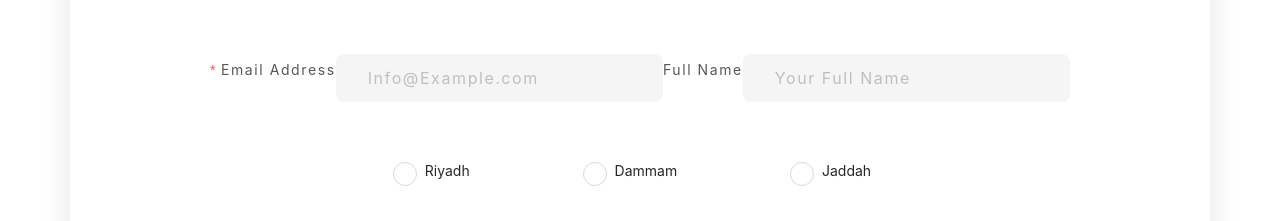
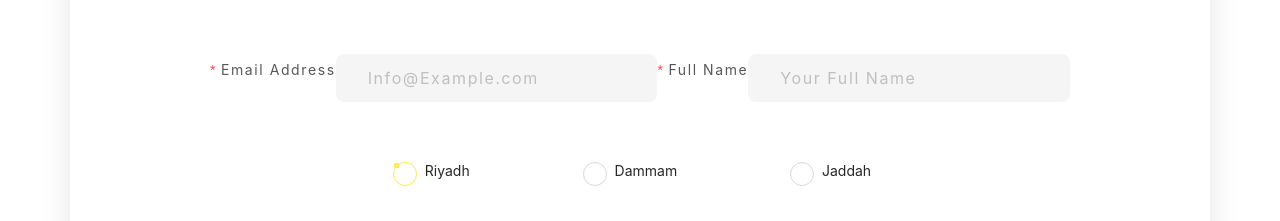
Before and after one commit to Abdulrahman-Falyoun/multi-step-form-react, a React (Create React App) app: page / in a window 1280 px wide. Shown: the part 189-410 px from the top of the page. Built offline with nearby package versions, Linux system fonts and the light colour scheme.

Commit message:
Fixing bugs

```diff
--- a/src/components/card/fancy-small-card.tsx
+++ b/src/components/card/fancy-small-card.tsx
@@ -11,11 +11,17 @@ export default ({
     headerColor,
     borderStyle,
     borderWidth,
-    borderColor
+    borderColor,
+    value,
+    onFancyCardClicked = () => {}
 }: any) => {
     const period = periodText && <span style={{ fontSize: '.6rem', fontWeight: 'normal', letterSpacing: '0rem' }}>{periodText}</span>;
     return (
-        <div className='fancy-card' style={{
+        <div className='fancy-card'
+        onClick={() => {
+            onFancyCardClicked(value);
+        }}
+        style={{
             background: bgColor,
             width: width,
             height: height,
--- a/src/components/input-fields/stepper-input.tsx
+++ b/src/components/input-fields/stepper-input.tsx
@@ -28,7 +28,6 @@ const StepperInput = ({
                 size={size}
                 suffix={suffex}
                 prefix={prefix}
-                value={value}
                 className="stepper-input" />
         </Form.Item>
 
--- a/src/components/steps/step-one-general.tsx
+++ b/src/components/steps/step-one-general.tsx
@@ -18,7 +18,7 @@ const layout = {
 
 const StepOneGenerator = ({ fillStepDataAction, initialData }: any) => {
   const [form] = Form.useForm();
-  const [cityValue, setCityValue] = useState(initialData.city)
+  const [cityValue, setCityValue] = useState(initialData.city || 'Riyadh')
   const [stepOneData, setStepOneData] = useState({ ...initialData })
   useEffect(() => {
     return () => {
@@ -70,15 +70,26 @@ const StepOneGenerator = ({ fillStepDataAction, initialData }: any) => {
                 size='large'
                 bordered={false}
                 name="name" label="Full Name"
-                className="full-flex-item column-flex-direction" />
+                className="full-flex-item column-flex-direction"
+                rules={[
+                  {
+                    required: true,
+                    message: 'Please input your full name!',
+                  },
+                ]}
+              />
             </div>
           </Form>
         </div>
         <div className='radio-group-wrapper'>
-          <Radio.Group size='large' onChange={(e: any) => {
+          <Radio.Group
+           size='large'
+            onChange={(e: any) => {
             stepOneData.city = e.target.value;
             setCityValue(e.target.value)
-          }} value={cityValue}>
+          }} value={cityValue}
+
+          >
             <Radio value='Riyadh'>Riyadh</Radio>
             <Radio value='Dammam'>Dammam</Radio>
             <Radio value='Jaddah'>Jaddah</Radio>
```
